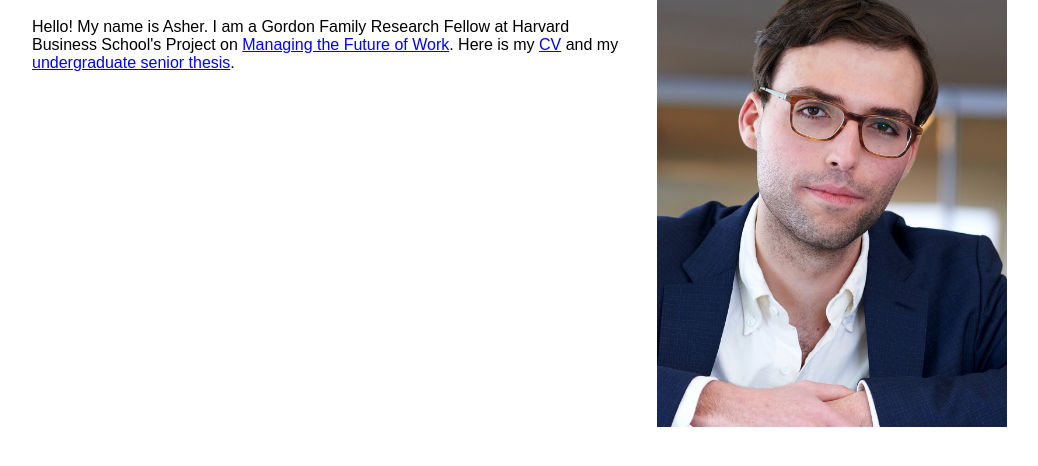
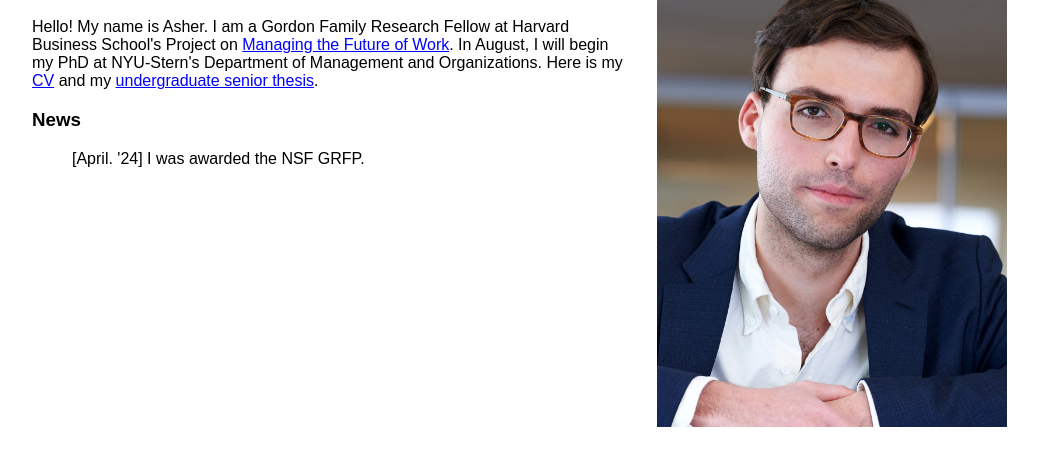
Before and after one commit to alasday/site, a plain HTML site: page index.html in a window 1280 px wide. Shown: the part 90-556 px from the top of the page, without its empty margins (76-1114 px from the left). Drawn offline with Linux system fonts and the light colour scheme.

Commit message:
Update index.html

```diff
--- a/index.html
+++ b/index.html
@@ -10,8 +10,10 @@
 
 <h1>Asher Lasday</h1>
 
-<p>Hello! My name is Asher. I am a Gordon Family Research Fellow at Harvard Business School's Project on <a href="https://www.hbs.edu/managing-the-future-of-work/Pages/default.aspx">Managing the Future of Work</a>. Here is my <a href="CV.pdf">CV</a> and my <a href="https://docs.google.com/document/d/1jV0FVr09NKq8Jv3cXq6w1t78V0WGsIfmeKBmV-gnu2I/edit?usp=sharing">undergraduate senior thesis</a>.
+<p>Hello! My name is Asher. I am a Gordon Family Research Fellow at Harvard Business School's Project on <a href="https://www.hbs.edu/managing-the-future-of-work/Pages/default.aspx">Managing the Future of Work</a>. In August, I will begin my PhD at NYU-Stern's Department of Management and Organizations. Here is my <a href="CV.pdf">CV</a> and my <a href="https://docs.google.com/document/d/1jV0FVr09NKq8Jv3cXq6w1t78V0WGsIfmeKBmV-gnu2I/edit?usp=sharing">undergraduate senior thesis</a>.
 
+<h3>News</h3>
+<dd>[April. '24] I was awarded the NSF GRFP.</dd>
 
 </div> </body>
 </html>
```
